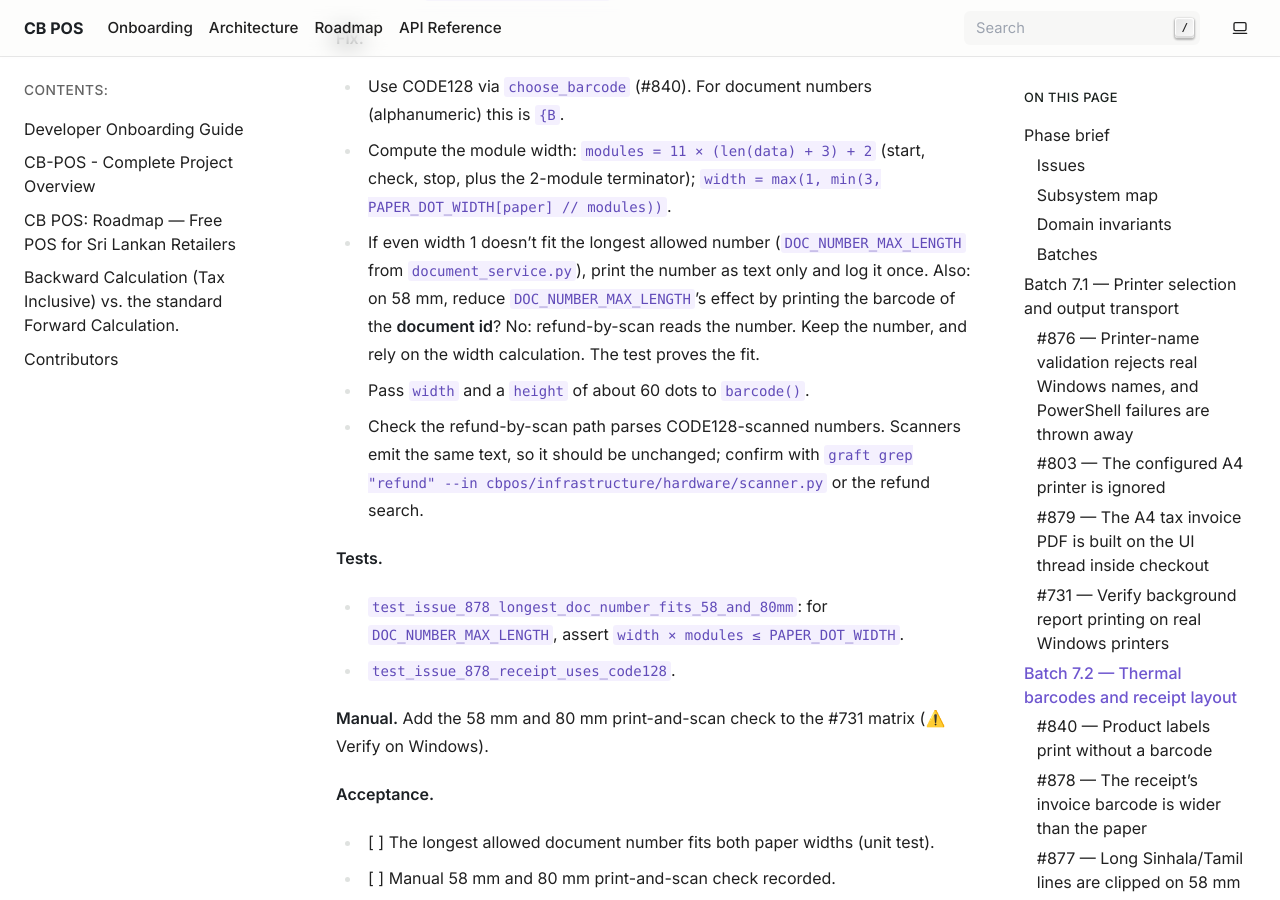
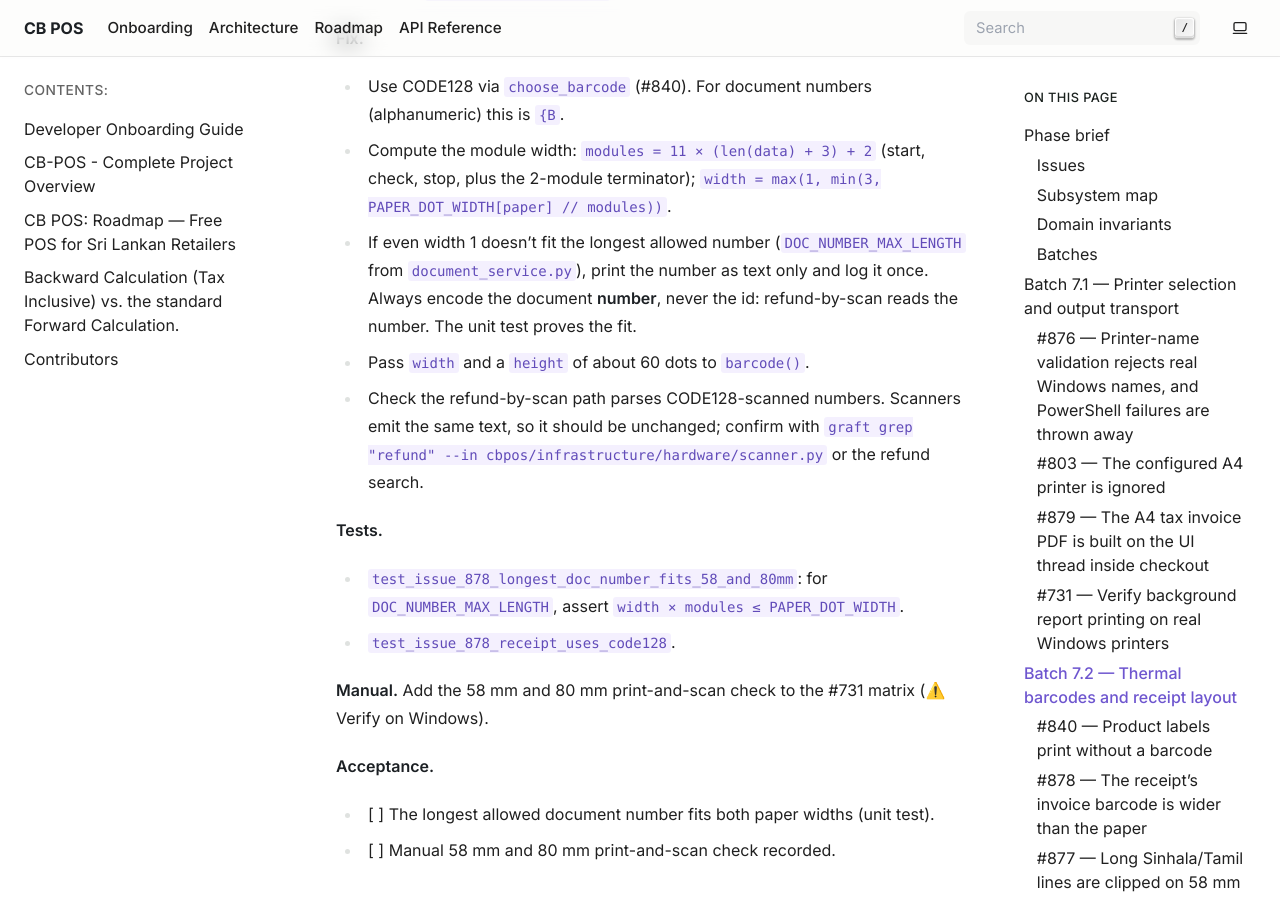
Before and after one commit to HMAHD/CB-POS, a Sphinx documentation site: the page built from docs/remediation/phases/phase-07-printing-i18n-hardware.md, in a window 1280 px wide and 900 px high, scrolled down 12302 px. Built offline with Sphinx 7.4.7, drawn with Linux system fonts in a browser that asks for light colours; pages that are not in the unit, such as notebooks, are missing from menus.

Commit message:
docs(remediation): phase 7 - tidy #878 wording

```diff
--- a/docs/remediation/phases/phase-07-printing-i18n-hardware.md
+++ b/docs/remediation/phases/phase-07-printing-i18n-hardware.md
@@ -268,7 +268,7 @@ Use Inventory Valuation (large) and the Tax Filing Summary. If any row fails wit
 **Fix.**
 - Use CODE128 via `choose_barcode` (#840). For document numbers (alphanumeric) this is `{B`.
 - Compute the module width: `modules = 11 × (len(data) + 3) + 2` (start, check, stop, plus the 2-module terminator); `width = max(1, min(3, PAPER_DOT_WIDTH[paper] // modules))`.
-- If even width 1 doesn't fit the longest allowed number (`DOC_NUMBER_MAX_LENGTH` from `document_service.py`), print the number as text only and log it once. Also: on 58 mm, reduce `DOC_NUMBER_MAX_LENGTH`'s effect by printing the barcode of the **document id**? No: refund-by-scan reads the number. Keep the number, and rely on the width calculation. The test proves the fit.
+- If even width 1 doesn't fit the longest allowed number (`DOC_NUMBER_MAX_LENGTH` from `document_service.py`), print the number as text only and log it once. Always encode the document **number**, never the id: refund-by-scan reads the number. The unit test proves the fit.
 - Pass `width` and a `height` of about 60 dots to `barcode()`.
 - Check the refund-by-scan path parses CODE128-scanned numbers. Scanners emit the same text, so it should be unchanged; confirm with `graft grep "refund" --in cbpos/infrastructure/hardware/scanner.py` or the refund search.
 
```
